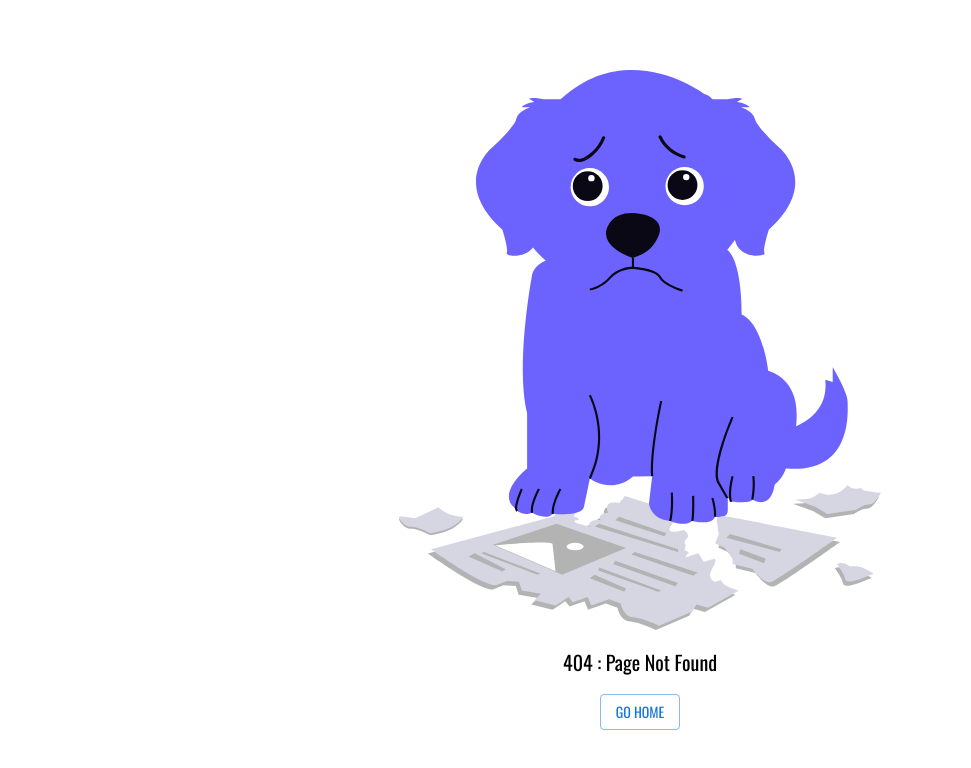
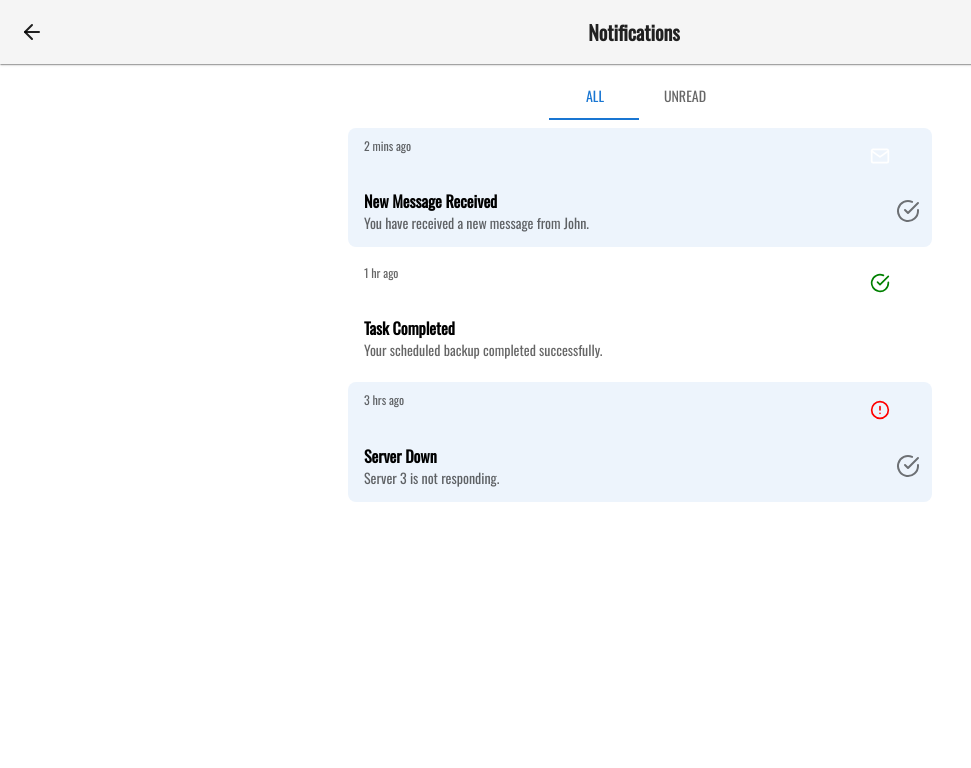
Before and after one commit to Mahadi-rsio/edx, a React (Vite) app: page /notification in a window 1280 px wide. Before the commit this address had no page. Shown: the top 768 px of the page, without its empty margins (0-971 px from the left). Built offline with nearby package versions, Linux system fonts and the light colour scheme.

Commit message:
added notification

```diff
--- a/src/App.tsx
+++ b/src/App.tsx
@@ -13,6 +13,7 @@ const EditPost = lazy(() => import('./components/EditPost.tsx'));
 const Profile = lazy(() => import('./components/Profile.tsx'));
 const Plans = lazy(() => import('./components/Plans'));
 const Comment = lazy(() => import('./components/Comment.tsx'));
+const Notification = lazy(() => import('./components/Notification.tsx'));
 
 function App() {
     return (
@@ -41,6 +42,10 @@ function App() {
                     <Route path="/profile" element={<Profile />} />
                     <Route path="/plans" element={<Plans />} />
                     <Route path="/comment/:postId" element={<Comment />} />
+                    <Route path="/notification" element={<Notification />} />
+
+                    {/* Add more routes as needed */}
+                    {/* Catch-all route for 404 page */}
 
                     <Route
                         path="*"
@@ -70,9 +75,9 @@ function App() {
                                         variant="outlined"
                                         color="primary"
                                         sx={{ mt: 2 }}
-                                        onClick={() =>
-                                            (window.location.href = '/')
-                                        }
+                                        onClick={() => {
+                                            //navigate('/');
+                                        }}
                                     >
                                         Go Home
                                     </Button>
--- a/src/components/Comment.tsx
+++ b/src/components/Comment.tsx
@@ -1,5 +1,5 @@
-import { useParams } from "react-router-dom"
-import { useEffect } from "react";
+import { useParams } from 'react-router-dom';
+import { useEffect } from 'react';
 
 function Comment() {
     const { postId } = useParams<{ postId: string }>();
--- /dev/null
+++ b/src/components/Notification.tsx
@@ -0,0 +1,190 @@
+import React, { useState } from 'react';
+import {
+    Box,
+    Typography,
+    List,
+    ListItem,
+    ListItemAvatar,
+    Avatar,
+    ListItemText,
+    IconButton,
+    Tabs,
+    Tab,
+    AppBar,
+    Toolbar,
+} from '@mui/material';
+import {
+    FiArrowLeft,
+    FiMail,
+    FiCheckCircle,
+    FiAlertCircle,
+} from 'react-icons/fi';
+
+interface Notification {
+    id: number;
+    type: 'message' | 'success' | 'alert';
+    title: string;
+    description: string;
+    time: string;
+    read: boolean;
+}
+
+const sampleNotifications: Notification[] = [
+    {
+        id: 1,
+        type: 'message',
+        title: 'New Message Received',
+        description: 'You have received a new message from John.',
+        time: '2 mins ago',
+        read: false,
+    },
+    {
+        id: 2,
+        type: 'success',
+        title: 'Task Completed',
+        description: 'Your scheduled backup completed successfully.',
+        time: '1 hr ago',
+        read: true,
+    },
+    {
+        id: 3,
+        type: 'alert',
+        title: 'Server Down',
+        description: 'Server 3 is not responding.',
+        time: '3 hrs ago',
+        read: false,
+    },
+];
+
+const iconMap = {
+    message: <FiMail size={20} />,
+    success: <FiCheckCircle size={20} color="green" />,
+    alert: <FiAlertCircle size={20} color="red" />,
+};
+
+const NotificationPage: React.FC = () => {
+    const [tab, setTab] = useState<number>(0);
+
+    const handleTabChange = (_: React.SyntheticEvent, newValue: number) => {
+        setTab(newValue);
+    };
+
+    const filtered = sampleNotifications.filter((n) =>
+        tab === 0 ? true : n.read === (tab === 1),
+    );
+
+    return (
+        <Box>
+            <AppBar position="sticky" color="default" elevation={1}>
+                <Toolbar
+                    sx={{ display: 'flex', justifyContent: 'space-between' }}
+                >
+                    <IconButton edge="start" color="inherit" aria-label="back">
+                        <FiArrowLeft />
+                    </IconButton>
+                    <Typography
+                        variant="h6"
+                        component="div"
+                        sx={{
+                            flexGrow: 1,
+                            textAlign: 'center',
+                            fontWeight: 600,
+                        }}
+                    >
+                        Notifications
+                    </Typography>
+                    <Box sx={{ width: 40 }} />
+                </Toolbar>
+            </AppBar>
+
+            <Box sx={{ px: 1, py: 1, maxWidth: 600, mx: 'auto' }}>
+                <Tabs
+                    value={tab}
+                    onChange={handleTabChange}
+                    variant="standard"
+                    textColor="primary"
+                    sx={{ mt: 0 }}
+                    centered
+                >
+                    <Tab label="All" />
+                    <Tab label="Unread" />
+                </Tabs>
+
+                <List>
+                    {filtered.map((n) => (
+                        <ListItem
+                            key={n.id}
+                            sx={{
+                                backgroundColor: n.read
+                                    ? 'transparent'
+                                    : 'rgba(25, 118, 210, 0.08)',
+                                borderRadius: 2,
+                                mb: 1,
+                                flexDirection: 'column',
+                                alignItems: 'flex-start',
+                            }}
+                        >
+                            <Box
+                                sx={{
+                                    width: '100%',
+                                    display: 'flex',
+                                    justifyContent: 'space-between',
+                                    mb: 0.9,
+                                }}
+                            >
+                                <Typography
+                                    variant="caption"
+                                    color="textSecondary"
+                                >
+                                    {n.time}
+                                </Typography>
+                                <ListItemAvatar>
+                                    <Avatar sx={{ bgcolor: 'transparent' }}>
+                                        {iconMap[n.type]}
+                                    </Avatar>
+                                </ListItemAvatar>
+                            </Box>
+                            <Box
+                                sx={{
+                                    width: '100%',
+                                    display: 'flex',
+                                    alignItems: 'center',
+                                }}
+                            >
+                                <ListItemText
+                                    primary={
+                                        <Typography
+                                            fontWeight={600}
+                                            component="span"
+                                        >
+                                            {n.title}
+                                        </Typography>
+                                    }
+                                    secondary={n.description}
+                                />
+                                {!n.read && (
+                                    <IconButton
+                                        edge="end"
+                                        aria-label="mark as read"
+                                    >
+                                        <FiCheckCircle />
+                                    </IconButton>
+                                )}
+                            </Box>
+                        </ListItem>
+                    ))}
+
+                    {filtered.length === 0 && (
+                        <Box textAlign="center" sx={{ py: 4 }}>
+                            <Typography variant="body2" color="textSecondary">
+                                No notifications here.
+                            </Typography>
+                        </Box>
+                    )}
+                </List>
+            </Box>
+        </Box>
+    );
+};
+
+export default NotificationPage;
--- a/src/components/Topbar.tsx
+++ b/src/components/Topbar.tsx
@@ -77,7 +77,10 @@ function Topbar(): JSX.Element {
                         >
                             <BsSearch style={{ fontSize: '1.2rem' }} />
                         </IconButton>
-                        <IconButton sx={{ mr: 1 }}>
+                        <IconButton
+                            onClick={() => navigate('/notification')}
+                            sx={{ mr: 1 }}
+                        >
                             <BsBell style={{ fontSize: '1.2rem' }} />
                         </IconButton>
                         <IconButton
```
Lines whose indentation alone changed are shown as unchanged.
